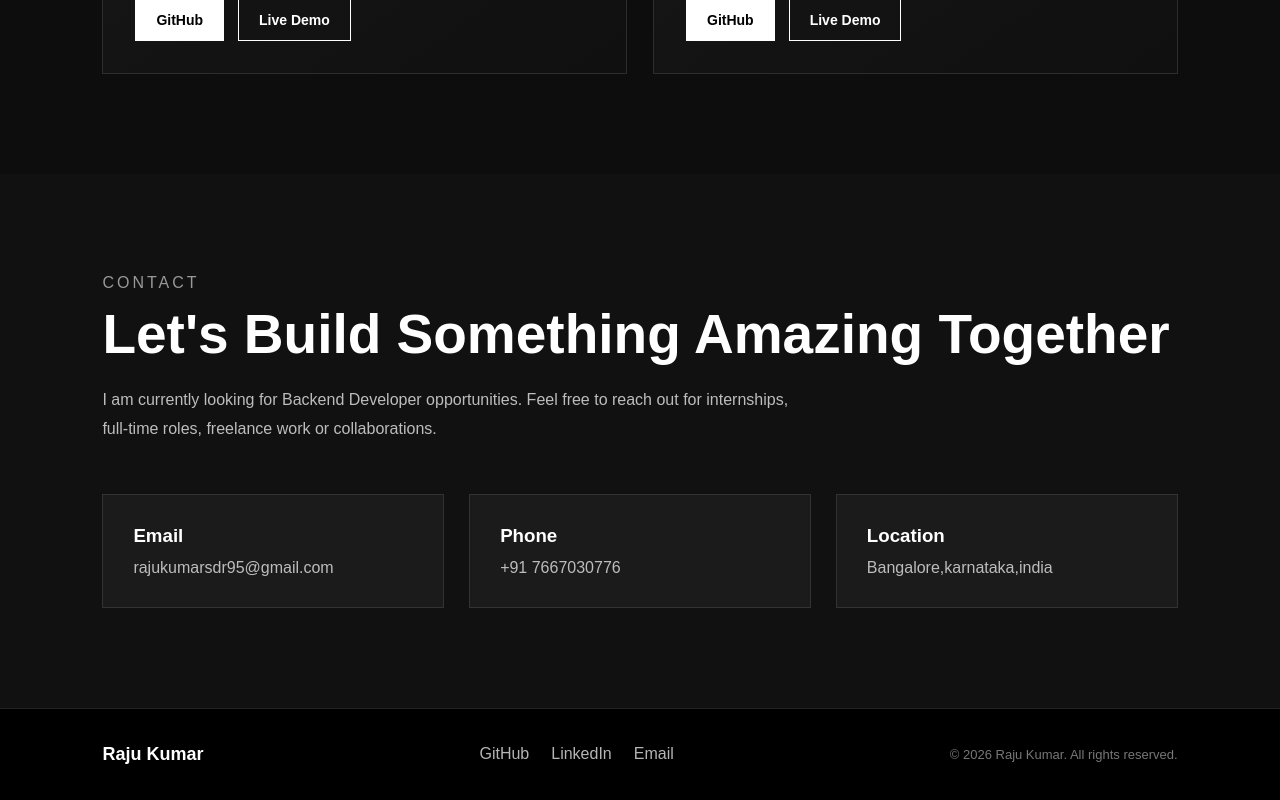
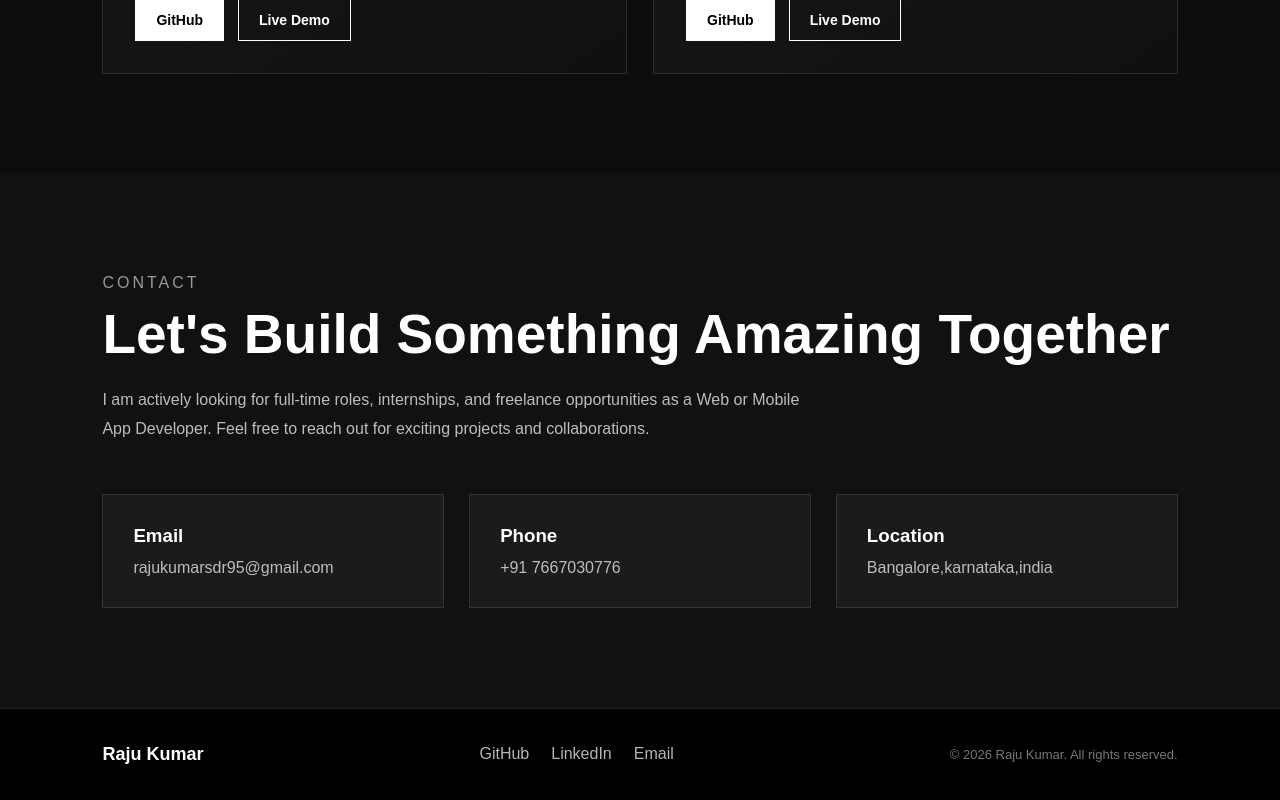
Before and after one commit to rajukr07/Raju-portfolio, a React (Vite) app: page / in a window 1280 px wide. Shown: the part 5136-5936 px from the top of the page. Built offline with nearby package versions, Linux system fonts and the light colour scheme.

Commit message:
Update contact description

```diff
--- a/src/components/Contact/Contact.jsx
+++ b/src/components/Contact/Contact.jsx
@@ -11,9 +11,7 @@ function Contact() {
         </h2>
 
         <p className="contact__description">
-          I am currently looking for Backend Developer opportunities.
-          Feel free to reach out for internships, full-time roles,
-          freelance work or collaborations.
+          I am actively looking for full-time roles, internships, and freelance opportunities as a Web or Mobile App Developer. Feel free to reach out for exciting projects and collaborations.
         </p>
 
         <div className="contact__info">
```
